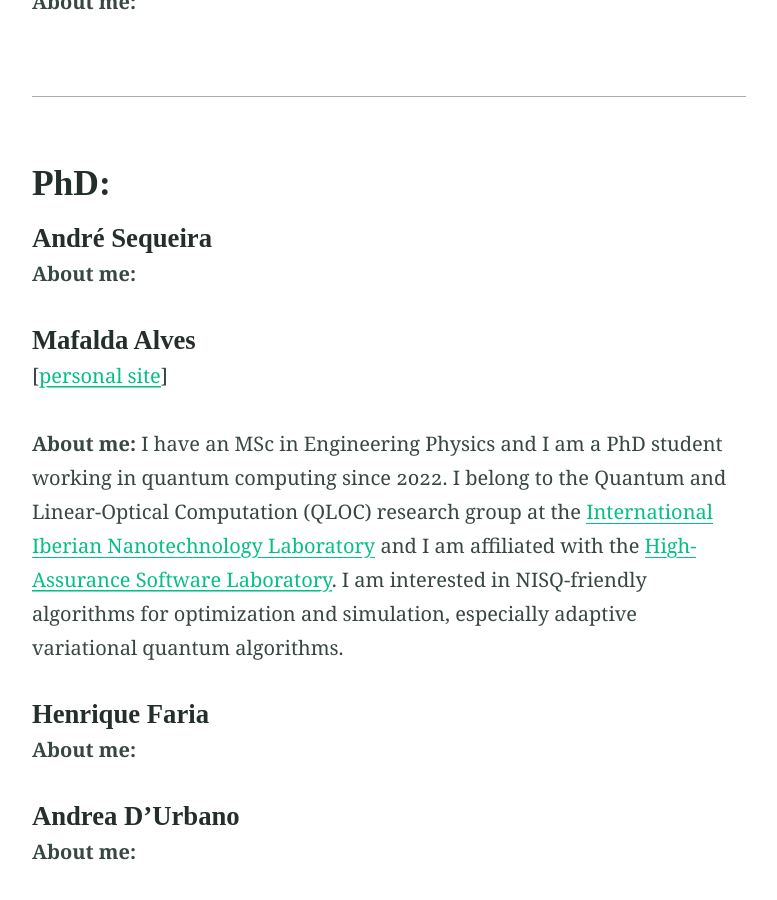
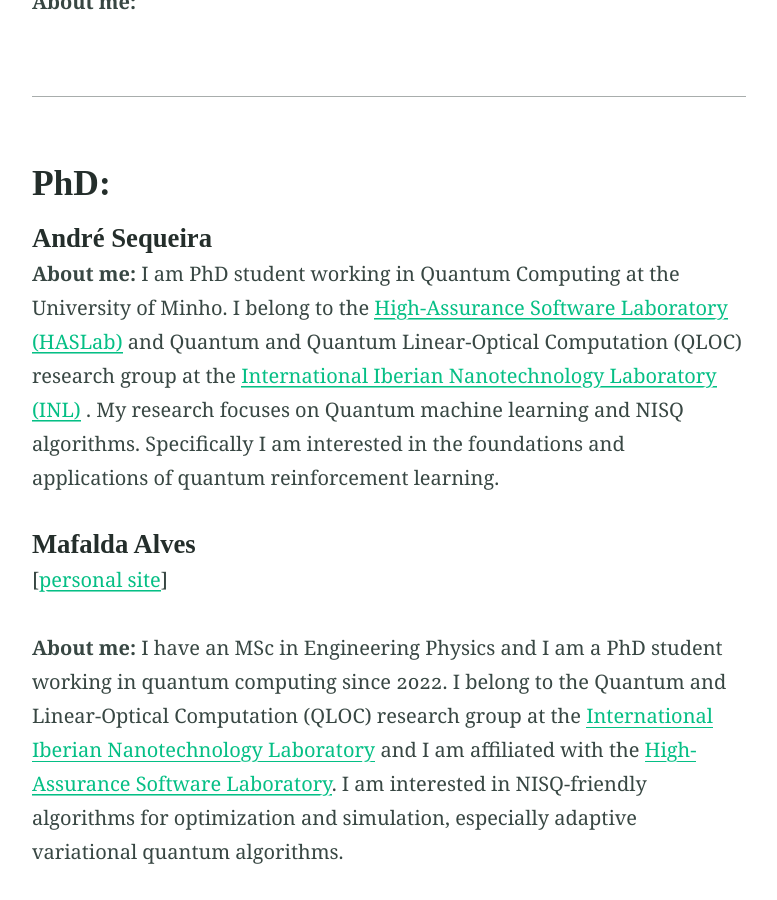
Before and after one commit to quantum-um/quantum-um.github.io, a Jekyll site: the page built from members.md, in a window 1280 px wide and 900 px high, scrolled down 1155 px. Shown: the whole window, without its empty margins (251-1028 px from the left). Built offline with Jekyll 4.4.1, drawn with Linux system fonts in a browser that asks for light colours.

Commit message:
added members information

```diff
--- a/members.md
+++ b/members.md
@@ -44,7 +44,9 @@ leveraging highly efficient Monte Carlo simulations to speed up convergence rate
 #### André Sequeira
 
 **About me:**
-
+I am PhD student working in Quantum Computing at the University of Minho. I belong to the [High-Assurance
+Software Laboratory (HASLab)](https://www.inesctec.pt/en/centres/haslab) and Quantum and Quantum Linear-Optical Computation (QLOC) research group at the [International
+Iberian Nanotechnology Laboratory (INL)](https://inl.int/) . My research focuses on Quantum machine learning and NISQ algorithms. Specifically I am interested in the foundations and applications of quantum reinforcement learning.
 
 
 
```
